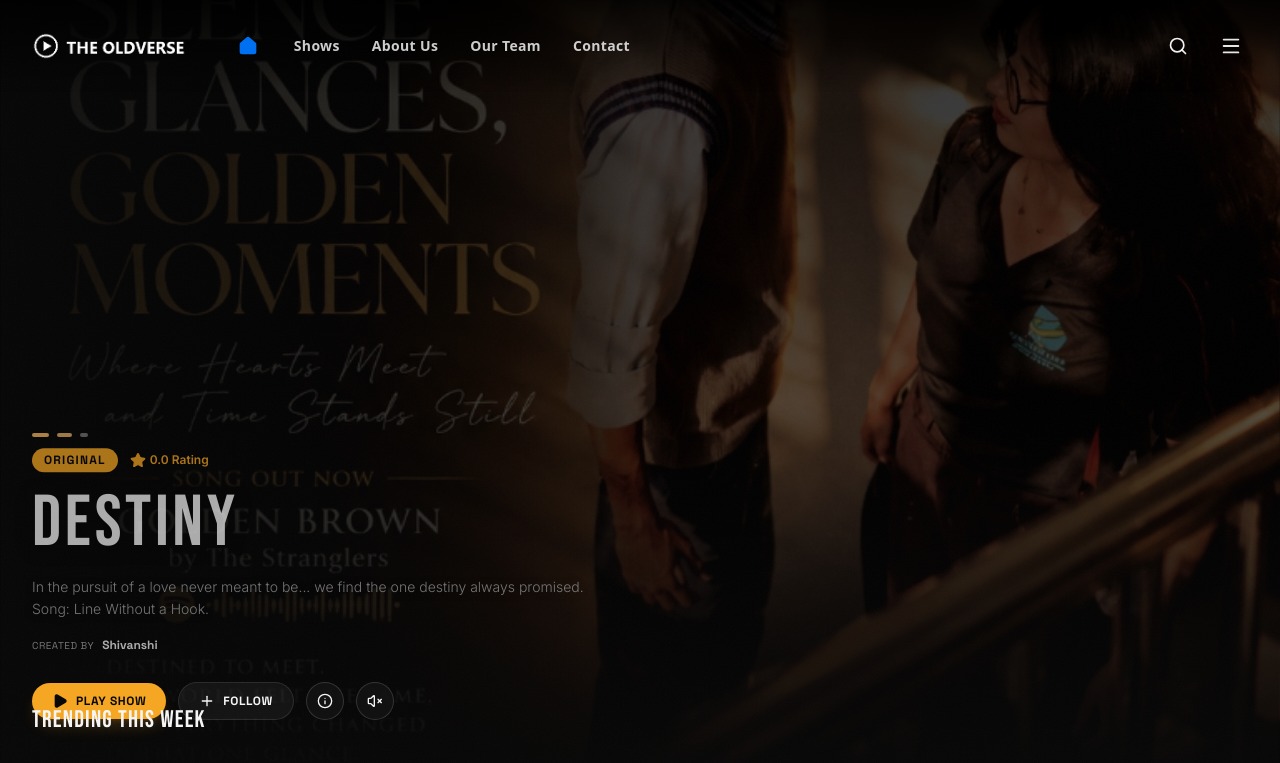
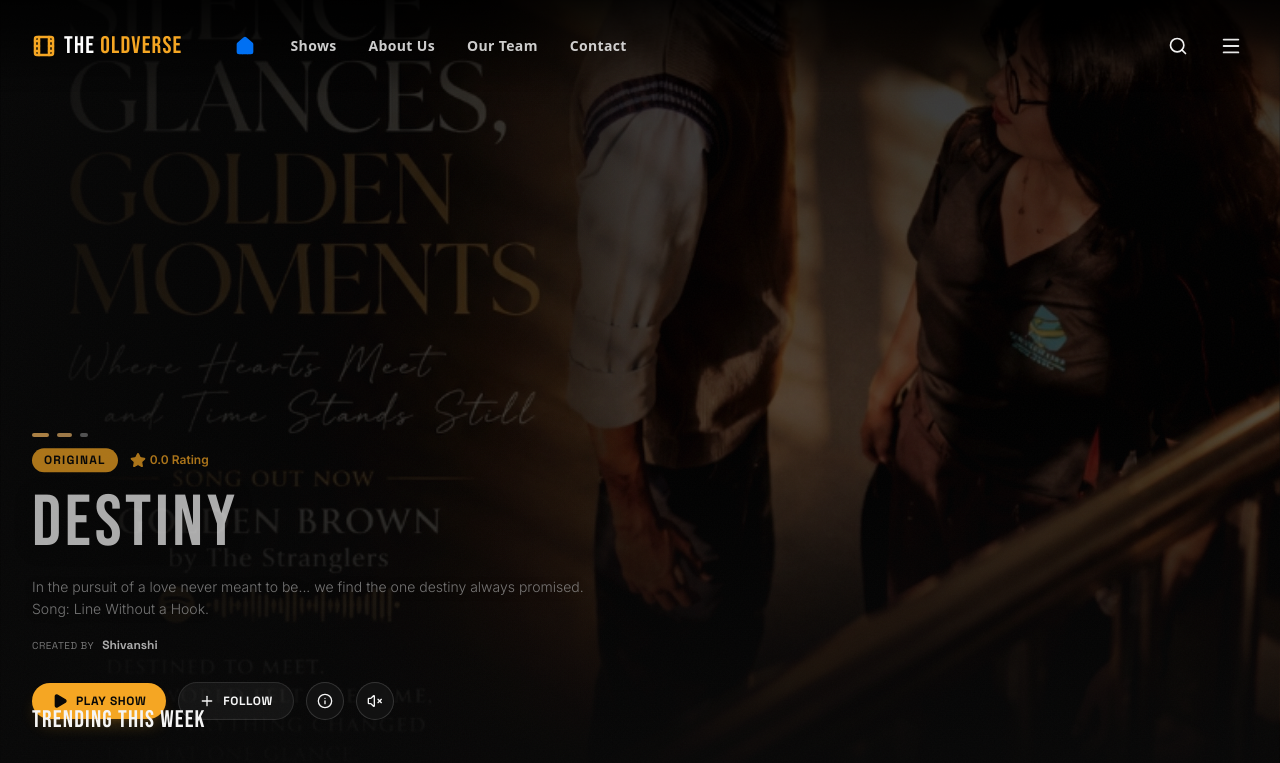
Before and after one commit to vivekrautela03-lang/theoldverse_production, a Next.js app: page / in a window 1280 px wide. Shown: the top 763 px of the page. Built offline with nearby package versions, Linux system fonts and the light colour scheme; grey boxes are pictures that could not be loaded.

Commit message:
feat: update brand logo to match the film strip icon used in posters

```diff
--- a/src/components/AuthPortal.tsx
+++ b/src/components/AuthPortal.tsx
@@ -248,13 +248,30 @@ export default function AuthPortal({ onLoginSuccess }: AuthPortalProps) {
           <>
             {/* LEFT SIDE PANEL: Brand info */}
             <div className="w-full md:w-5/12 bg-[#151b26] p-8 md:p-10 flex flex-col justify-between border-b md:border-b-0 md:border-r border-white/5">
-              {/* Brand Logo */}
-              <div className="flex items-center select-none group mb-8 md:mb-0">
-                <img
-                  src="/logo.png"
-                  alt="The OldVerse Logo"
-                  className="h-8 w-auto object-contain"
-                />
+              <div className="flex items-center gap-2">
+                <svg
+                  xmlns="http://www.w3.org/2000/svg"
+                  viewBox="0 0 24 24"
+                  fill="none"
+                  stroke="currentColor"
+                  strokeWidth="2.5"
+                  strokeLinecap="round"
+                  strokeLinejoin="round"
+                  className="h-6 w-6 text-oldverse-accent"
+                >
+                  <rect width="18" height="18" x="3" y="3" rx="2" />
+                  <path d="M7 3v18" />
+                  <path d="M17 3v18" />
+                  <path d="M3 7h4" />
+                  <path d="M3 12h4" />
+                  <path d="M3 17h4" />
+                  <path d="M17 7h4" />
+                  <path d="M17 12h4" />
+                  <path d="M17 17h4" />
+                </svg>
+                <span className="font-bebas text-2xl tracking-wider text-white select-none">
+                  THE <span className="text-oldverse-accent">OLDVERSE</span>
+                </span>
               </div>
 
               {/* Pitch Info */}
--- a/src/components/Navbar.tsx
+++ b/src/components/Navbar.tsx
@@ -47,13 +47,32 @@ export default function Navbar() {
 
           {/* Logo & Links Group */}
           <div className="flex items-center gap-8 lg:gap-12">
-            {/* The OldVerse Brand Logo */}
-            <Link href="/" className="flex items-center select-none group gap-2">
-              <img
-                src="/logo.png"
-                alt="The OldVerse Logo"
-                className="h-7 w-auto object-contain group-hover:scale-103 transition-transform duration-200"
-              />
+            <Link href="/" className="flex items-center select-none group gap-2.5">
+              <div className="flex items-center gap-2">
+                <svg
+                  xmlns="http://www.w3.org/2000/svg"
+                  viewBox="0 0 24 24"
+                  fill="none"
+                  stroke="currentColor"
+                  strokeWidth="2.5"
+                  strokeLinecap="round"
+                  strokeLinejoin="round"
+                  className="h-6 w-6 text-oldverse-accent group-hover:scale-105 transition-transform duration-200"
+                >
+                  <rect width="18" height="18" x="3" y="3" rx="2" />
+                  <path d="M7 3v18" />
+                  <path d="M17 3v18" />
+                  <path d="M3 7h4" />
+                  <path d="M3 12h4" />
+                  <path d="M3 17h4" />
+                  <path d="M17 7h4" />
+                  <path d="M17 12h4" />
+                  <path d="M17 17h4" />
+                </svg>
+                <span className="font-bebas text-2xl tracking-wider text-white select-none">
+                  THE <span className="text-oldverse-accent">OLDVERSE</span>
+                </span>
+              </div>
             </Link>
 
             {/* Desktop Navigation Links */}
```
Also changed, not shown: public/logo.png.
